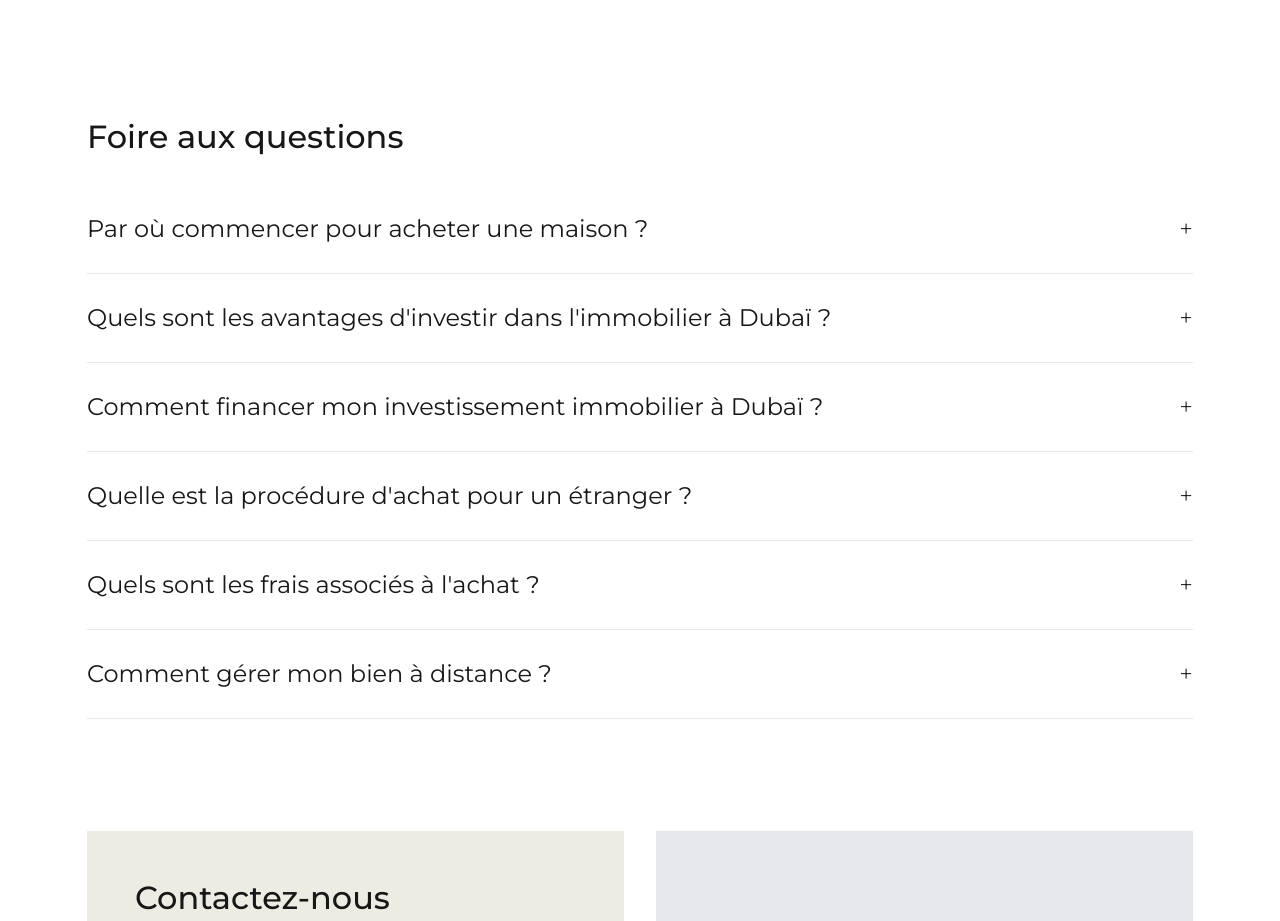
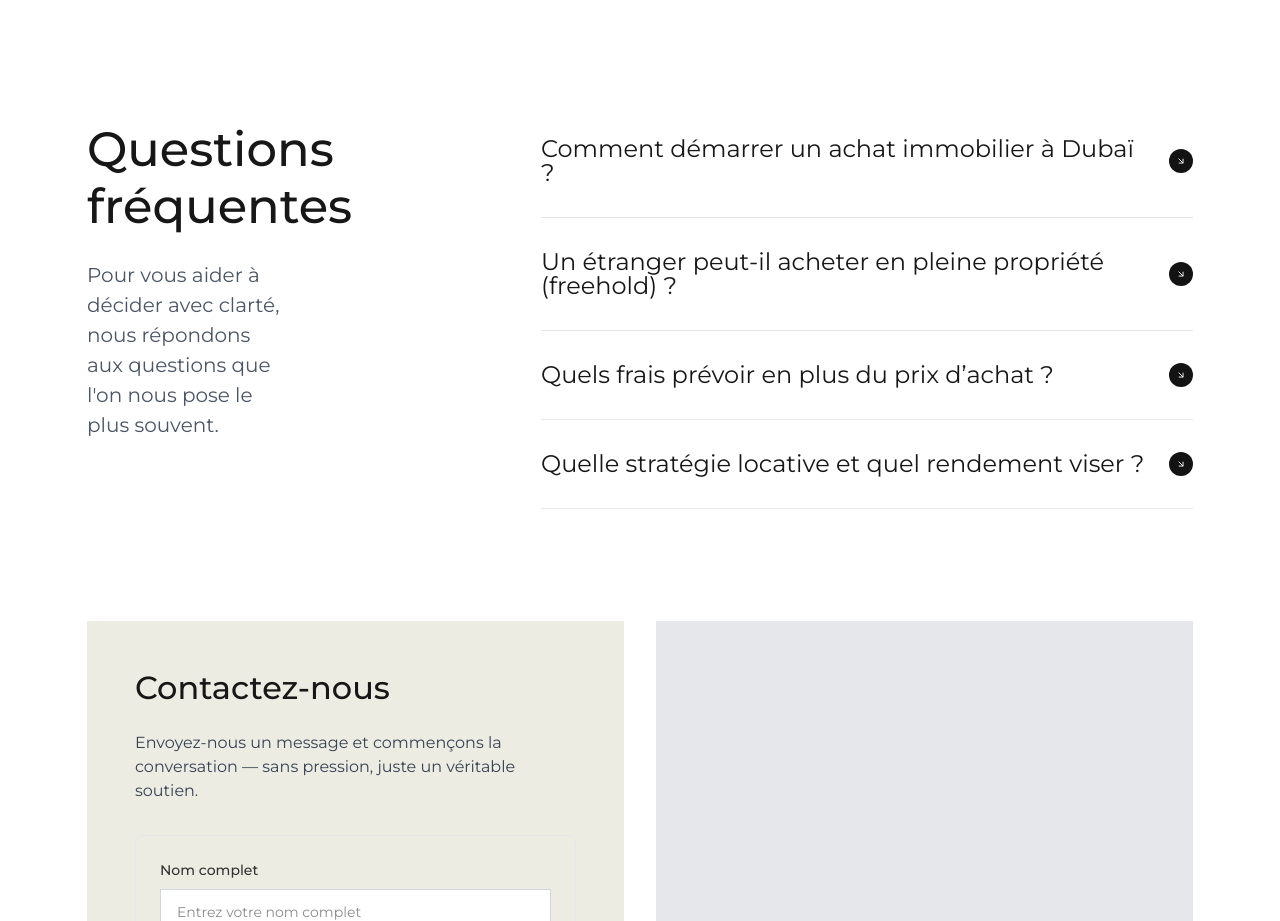
Before and after one commit to TarunGenwa/mansa-realestate, a Next.js app: page / in a window 1280 px wide. Shown: the part 4140-5061 px from the top of the page. Built offline with nearby package versions, Linux system fonts and the light colour scheme; no server answers; a web font is replaced by a local one.

Commit message:
faqs update

```diff
--- a/src/components/FAQSection.tsx
+++ b/src/components/FAQSection.tsx
@@ -2,6 +2,7 @@
 
 import { useState } from 'react'
 import { motion, AnimatePresence } from 'framer-motion'
+import Image from 'next/image'
 
 interface FAQItem {
   question: string
@@ -10,29 +11,21 @@ interface FAQItem {
 
 const faqData: FAQItem[] = [
   {
-    question: "Par où commencer pour acheter une maison ?",
-    answer: "Commencez par définir votre budget et vos objectifs d'investissement. Ensuite, explorez les différents quartiers de Dubaï pour identifier ceux qui correspondent à vos critères. Nous vous accompagnons dès cette première étape avec une consultation personnalisée gratuite pour établir votre stratégie d'investissement."
+    question: "Comment démarrer un achat immobilier à Dubaï ?",
+    answer: "Commencez par définir votre budget et obtenir, si besoin, une pré-approbation bancaire. Nous vous aidons à cibler les quartiers, organiser les visites (physiques ou virtuelles), puis à formaliser l’offre (MOU), réaliser la due diligence, obtenir le NOC et finaliser le transfert chez un trustee de la DLD."
   },
   {
-    question: "Quels sont les avantages d'investir dans l'immobilier à Dubaï ?",
-    answer: "Dubaï offre des rendements locatifs élevés, pas d'impôt sur le revenu, une économie stable et en croissance, ainsi qu'une qualité de vie exceptionnelle. Le marché immobilier est régulé et transparent, offrant une sécurité juridique aux investisseurs internationaux."
+    question: "Un étranger peut-il acheter en pleine propriété (freehold) ?",
+    answer: "Oui, dans de nombreuses zones freehold désignées par l’Emirat. Nous vous orientons vers les secteurs adaptés à votre projet (résidentiel, investissement, villégiature) et vérifions pour vous le statut foncier et les règles de copropriété."
   },
   {
-    question: "Comment financer mon investissement immobilier à Dubaï ?",
-    answer: "Plusieurs options de financement sont disponibles : prêts bancaires locaux avec des taux compétitifs, financement développeur avec plans de paiement flexibles, ou investissement au comptant. Nous vous accompagnons dans le choix de la meilleure solution selon votre profil."
+    question: "Quels frais prévoir en plus du prix d’achat ?",
+    answer: "Au-delà du prix du bien, anticipez : frais d’enregistrement à la DLD, éventuelle taxe Oqood pour l’off-plan, commission d’agence, charges de copropriété (service charges), raccordements/évaluations, et, en cas de financement, frais bancaires/assurance. Nous vous remettons un budget prévisionnel détaillé avant toute décision."
   },
   {
-    question: "Quelle est la procédure d'achat pour un étranger ?",
-    answer: "Les étrangers peuvent acheter en pleine propriété dans les zones désignées. La procédure comprend : signature du contrat de vente, versement d'un acompte, enregistrement auprès du Dubai Land Department, et obtention du titre de propriété. Nous gérons l'ensemble du processus pour vous."
+    question: "Quelle stratégie locative et quel rendement viser ?",
+    answer: "À Dubaï, la location classique et la location meublée à court ou moyen terme coexistent. Le rendement dépend du quartier, du type de bien et de la gestion. Nous modélisons votre cash-flow (loyers nets des charges) et proposons un service de gestion locative pour sécuriser l’occupation et la performance."
   },
-  {
-    question: "Quels sont les frais associés à l'achat ?",
-    answer: "Les frais incluent : 4% de frais de transfert au DLD, environ 2% de frais d'agence, frais administratifs (environ 5,000 AED), et frais de prêt si financement bancaire (environ 1% du montant emprunté). Nous vous fournirons un décompte détaillé avant tout engagement."
-  },
-  {
-    question: "Comment gérer mon bien à distance ?",
-    answer: "Nous proposons des services complets de gestion locative : recherche de locataires, contrats de location, collecte des loyers, maintenance, et rapports réguliers. Vous pouvez investir en toute sérénité sans être présent à Dubaï."
-  }
 ]
 
 export default function FAQSection() {
@@ -44,21 +37,19 @@ export default function FAQSection() {
 
   return (
     <section className="py-20" style={{ paddingLeft: '87px', paddingRight: '87px' }}>
-      <div>
-        <h2
-          style={{
-            fontFamily: 'var(--font-montserrat), Montserrat, sans-serif',
-            fontWeight: 500,
-            fontSize: '32px',
-            lineHeight: '100%',
-            letterSpacing: '0%'
-          }}
-          className="mb-12"
-        >
-          Foire aux questions
-        </h2>
+      <div className="grid grid-cols-1 lg:grid-cols-3 gap-64">
+        {/* Left side - Heading and subheading */}
+        <div className="lg:sticky lg:top-8 lg:self-start">
+          <h2 className="text-h2 text-mont-medium mb-6">
+            Questions fréquentes
+          </h2>
+          <p className="text-body-lg text-mont-regular text-gray-600 leading-relaxed">
+            Pour vous aider à décider avec clarté, nous répondons aux questions que l'on nous pose le plus souvent.
+          </p>
+        </div>
 
-        <div className="space-y-4">
+        {/* Right side - FAQs */}
+        <div className="space-y-4 lg:col-span-2">
           {faqData.map((item, index) => (
             <div
               key={index}
@@ -76,15 +67,15 @@ export default function FAQSection() {
                 }}
               >
                 <span>{item.question}</span>
-                <span
-                  className="font-light"
-                  style={{
-                    fontFamily: 'var(--font-montserrat), Montserrat, sans-serif',
-                    fontSize: '24px'
-                  }}
-                >
-                  {openIndex === index ? '−' : '+'}
-                </span>
+                <div className="flex-shrink-0 ml-4">
+                  <Image
+                    src={openIndex === index ? "/top-right-arrow.svg" : "/bottom-right-arrow.svg"}
+                    alt=""
+                    width={24}
+                    height={24}
+                    className="transition-all duration-200"
+                  />
+                </div>
               </button>
 
               <AnimatePresence>
```
Also changed, not shown: public/bottom-right-arrow.svg (added).
